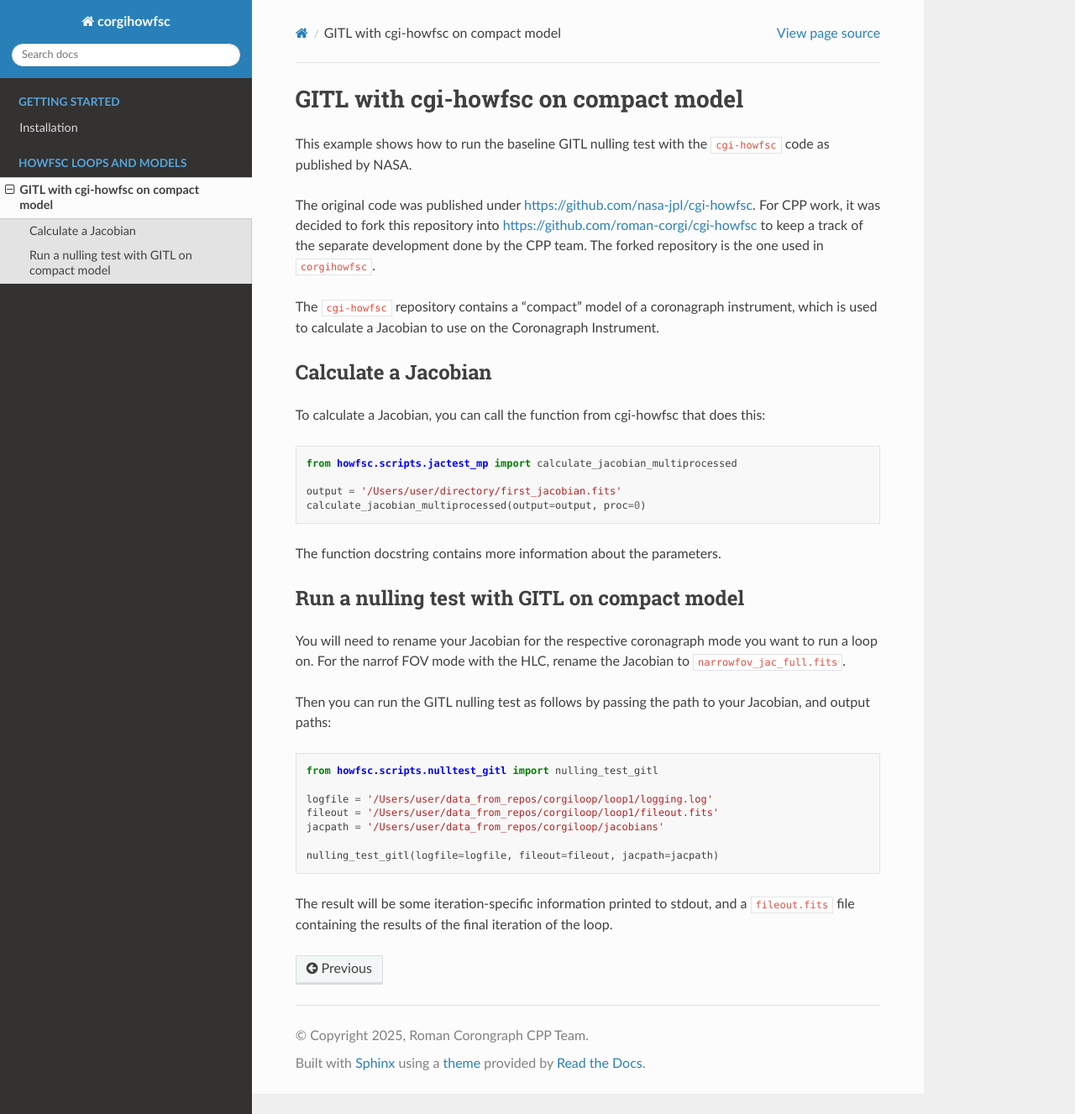
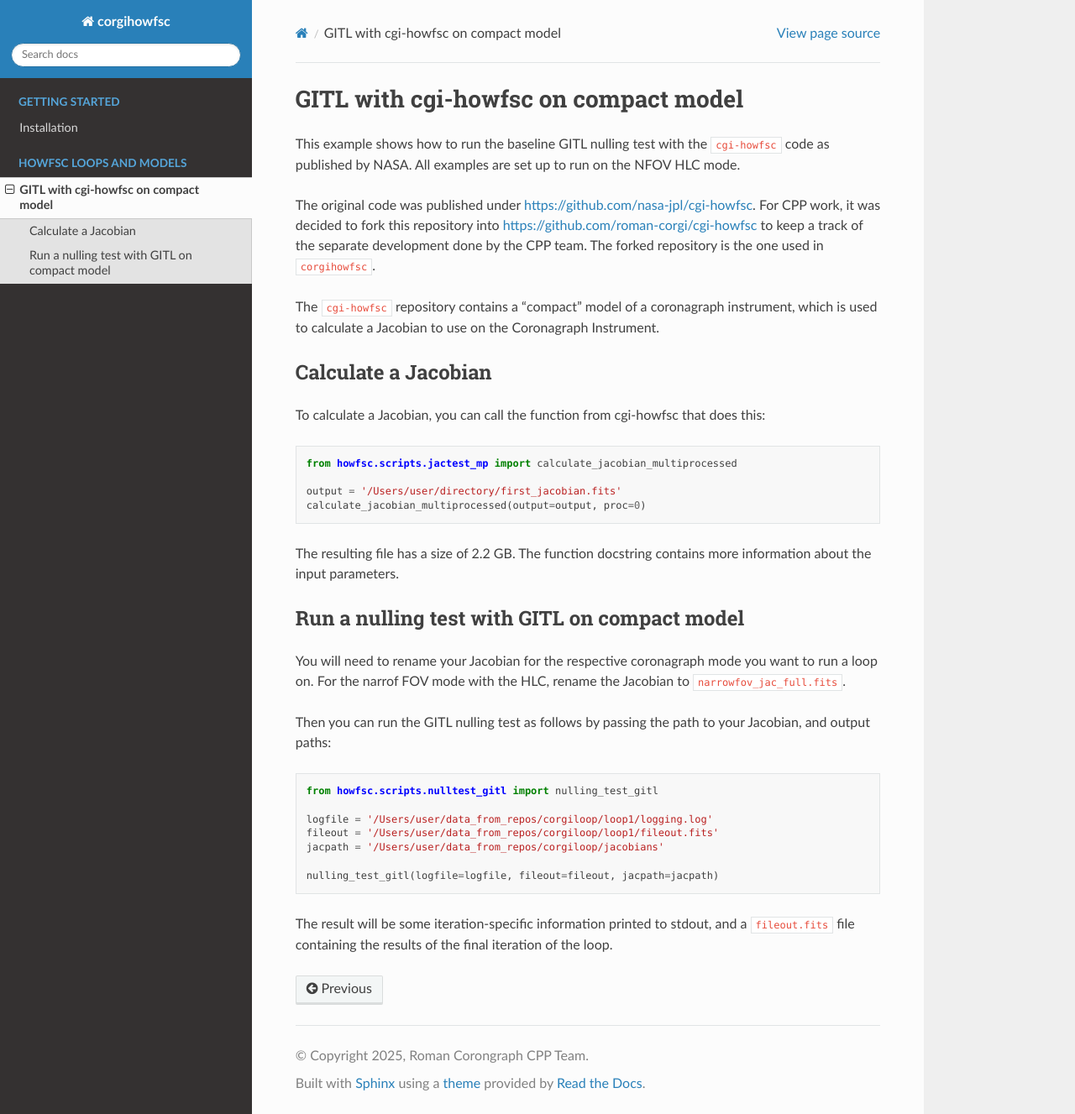
Before and after one commit to roman-corgi/corgihowfsc, a Sphinx documentation site: the page built from docs/source/nulling_test_gitl_cgi_howfsc.md, in a window 1280 px wide and 1327 px high. Shown: the whole window at 84% size. Built offline with Sphinx 7.4.7 and the Read the Docs theme 3.1.0, drawn with Linux system fonts in a browser that asks for light colours.

Commit message:
Add details

````diff
--- a/docs/source/nulling_test_gitl_cgi_howfsc.md
+++ b/docs/source/nulling_test_gitl_cgi_howfsc.md
@@ -1,6 +1,7 @@
 # GITL with cgi-howfsc on compact model
 
 This example shows how to run the baseline GITL nulling test with the `cgi-howfsc` code as published by NASA.
+All examples are set up to run on the NFOV HLC mode.
 
 The original code was published under [https://github.com/nasa-jpl/cgi-howfsc](https://github.com/nasa-jpl/cgi-howfsc).
 For CPP work, it was decided to fork this repository into [https://github.com/roman-corgi/cgi-howfsc](https://github.com/roman-corgi/cgi-howfsc)
@@ -20,7 +21,7 @@ output = '/Users/user/directory/first_jacobian.fits'
 calculate_jacobian_multiprocessed(output=output, proc=0)
 ```
 
-The function docstring contains more information about the parameters.
+The resulting file has a size of 2.2 GB. The function docstring contains more information about the input parameters.
 
 ## Run a nulling test with GITL on compact model
 
````
